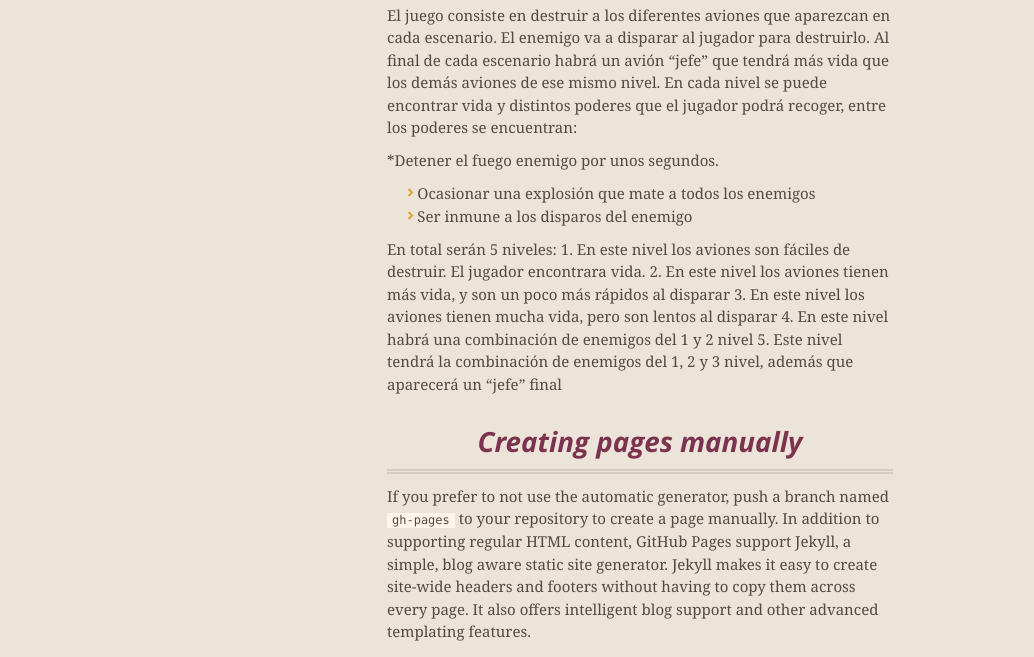
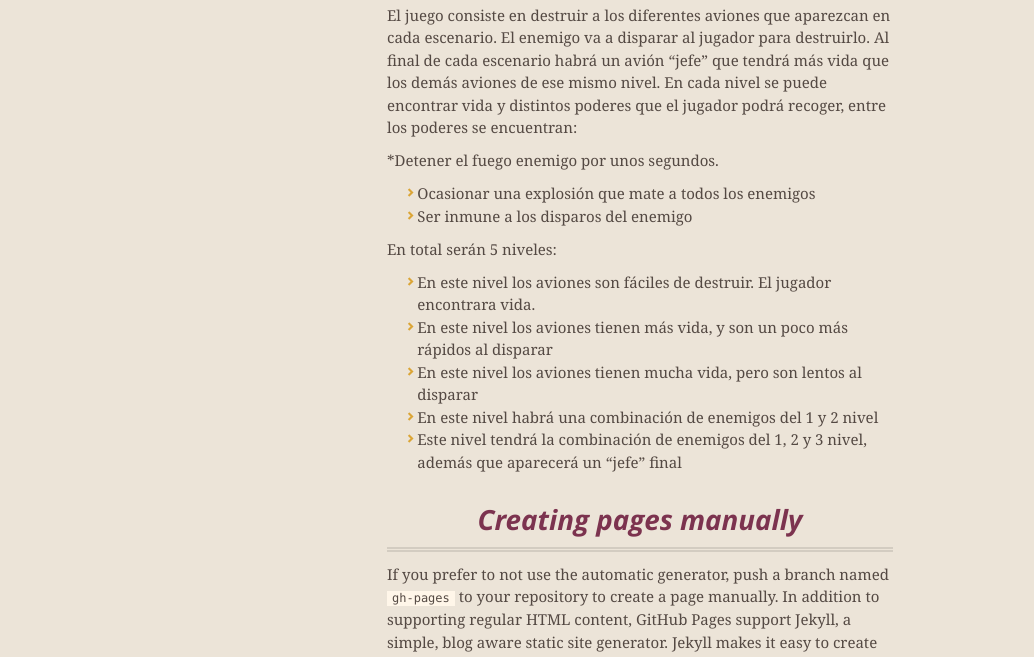
Before and after one commit to objetos16171/1942, a plain HTML site: page index.html in a window 1280 px wide. Shown: the part 401-1058 px from the top of the page, without its empty margins (0-1034 px from the left). Drawn offline with nearby package versions, Linux system fonts and the light colour scheme.

Commit message:
Create gh-pages branch via GitHub

```diff
--- a/index.html
+++ b/index.html
@@ -64,12 +64,15 @@ En cada nivel se puede encontrar vida y distintos poderes que el jugador podrá
 <li>Ser inmune a los disparos del enemigo</li>
 </ul>
 
-<p>En total serán 5 niveles:
-1. En este nivel los aviones son fáciles de destruir. El jugador encontrara vida.
-2. En este nivel los aviones tienen más vida, y son un poco más rápidos al disparar
-3. En este nivel los aviones tienen mucha vida, pero son lentos al disparar
-4. En este nivel habrá una combinación de enemigos del 1 y 2 nivel
-5. Este nivel tendrá la combinación de enemigos del  1, 2 y 3 nivel, además que aparecerá un “jefe” final</p>
+<p>En total serán 5 niveles:</p>
+
+<ul>
+<li>En este nivel los aviones son fáciles de destruir. El jugador encontrara vida.</li>
+<li>En este nivel los aviones tienen más vida, y son un poco más rápidos al disparar</li>
+<li>En este nivel los aviones tienen mucha vida, pero son lentos al disparar</li>
+<li>En este nivel habrá una combinación de enemigos del 1 y 2 nivel </li>
+<li>Este nivel tendrá la combinación de enemigos del  1, 2 y 3 nivel, además que aparecerá un “jefe” final</li>
+</ul>
 
 <h3>
 <a id="creating-pages-manually" class="anchor" href="#creating-pages-manually" aria-hidden="true"><span aria-hidden="true" class="octicon octicon-link"></span></a>Creating pages manually</h3>
```
Also changed, not shown: params.json (+1 -1 lines).
